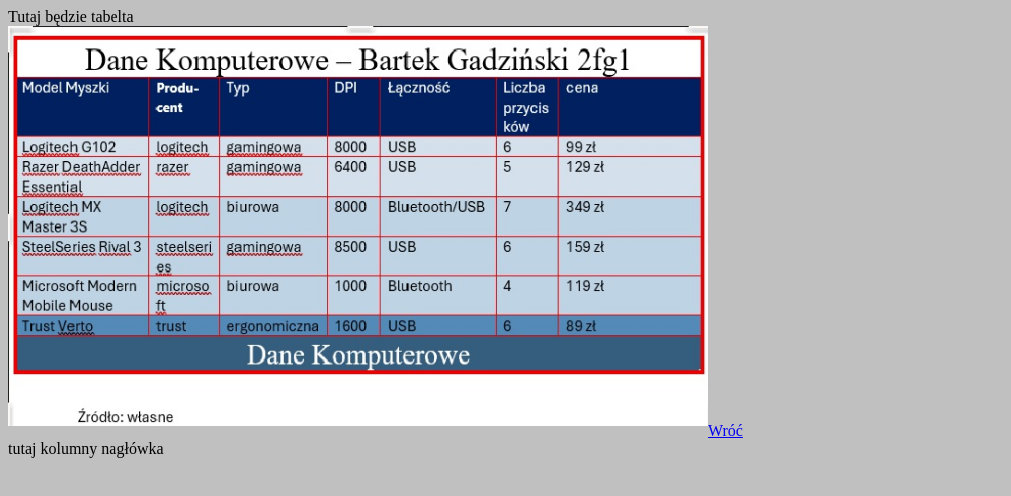
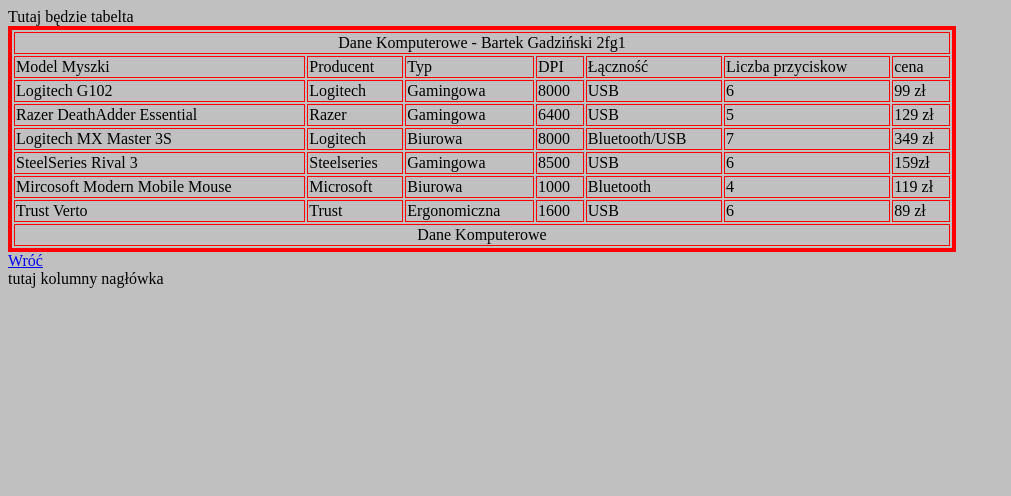
Before and after one commit to DeafPercy/pracownia, a plain HTML site: page tabela_gadzinski.html in a window 1280 px wide. Shown: the whole page, without its empty margins (0-1011 px from the left). Drawn offline with Linux system fonts and the light colour scheme.

Commit message:
Enhance tabela_gadzinski.html with mouse data table
Added a table with computer mouse data and updated HTML structure.

```diff
--- a/tabela_gadzinski.html
+++ b/tabela_gadzinski.html
@@ -7,7 +7,35 @@
      </head>
           <body bgcolor="silver">
  Tutaj będzie tabelta<br>
-<IMG SRC="Tabelkaa.jpg" ALIGN=left BORDER=0 WIDTH=700 HEIGHT=400 ALT="grafika"> <br> <br> <br> <br> <br> <br> <br> <br><br><br><br><br><br><br><br><br><br><br><br><br><br><br>
+ <TABLE BORDER=4 BORDERCOLOR=red  WIDTH=75% HEIGHT=200>
+<tr>
+<TD ALIGN=CENTER colspan="7">Dane Komputerowe - Bartek Gadziński 2fg1</td>
+</tr>
+<tr>
+<td>Model Myszki</td> <td>Producent</td> <td>Typ</td> <td>DPI</td>  <td>Łączność</td>  <td>Liczba przyciskow</td>  <td>cena</td>
+</tr>
+<tr>
+<td>Logitech G102</td> <td>Logitech</td> <td>Gamingowa</td>  <td>8000</td>  <td>USB</td>  <td>6</td>  <td>99 zł</td>
+</tr>
+<tr>
+<td>Razer DeathAdder Essential</td> <td>Razer</td> <td>Gamingowa</td>  <td>6400</td>  <td>USB</td>  <td>5</td>  <td>129 zł</td>
+</tr>
+<tr>
+<td>Logitech MX Master 3S</td> <td>Logitech</td> <td>Biurowa</td>  <td>8000</td>  <td>Bluetooth/USB</td>  <td>7</td>  <td>349 zł</td>
+</tr>
+<tr>
+<td>SteelSeries Rival 3</td> <td>Steelseries</td> <td>Gamingowa</td>  <td>8500</td>  <td>USB</td>  <td>6</td>  <td>159zł</td>
+</tr>
+<tr>
+<td>Mircosoft Modern Mobile Mouse</td> <td>Microsoft</td> <td>Biurowa</td>  <td>1000</td>  <td>Bluetooth</td>  <td>4</td>  <td>119 zł</td>
+</tr>
+<tr>
+<td>Trust Verto</td> <td>Trust</td> <td>Ergonomiczna</td>  <td>1600</td>  <td>USB</td>  <td>6</td>  <td>89 zł</td>
+</tr>
+<tr>
+<TD ALIGN=CENTER colspan="7">Dane Komputerowe</td>
+</tr>
+</table>
 
 <A HREF="index.html">Wróć </A>  <br>
 <tbody>tutaj kolumny nagłówka</tbody>
```
